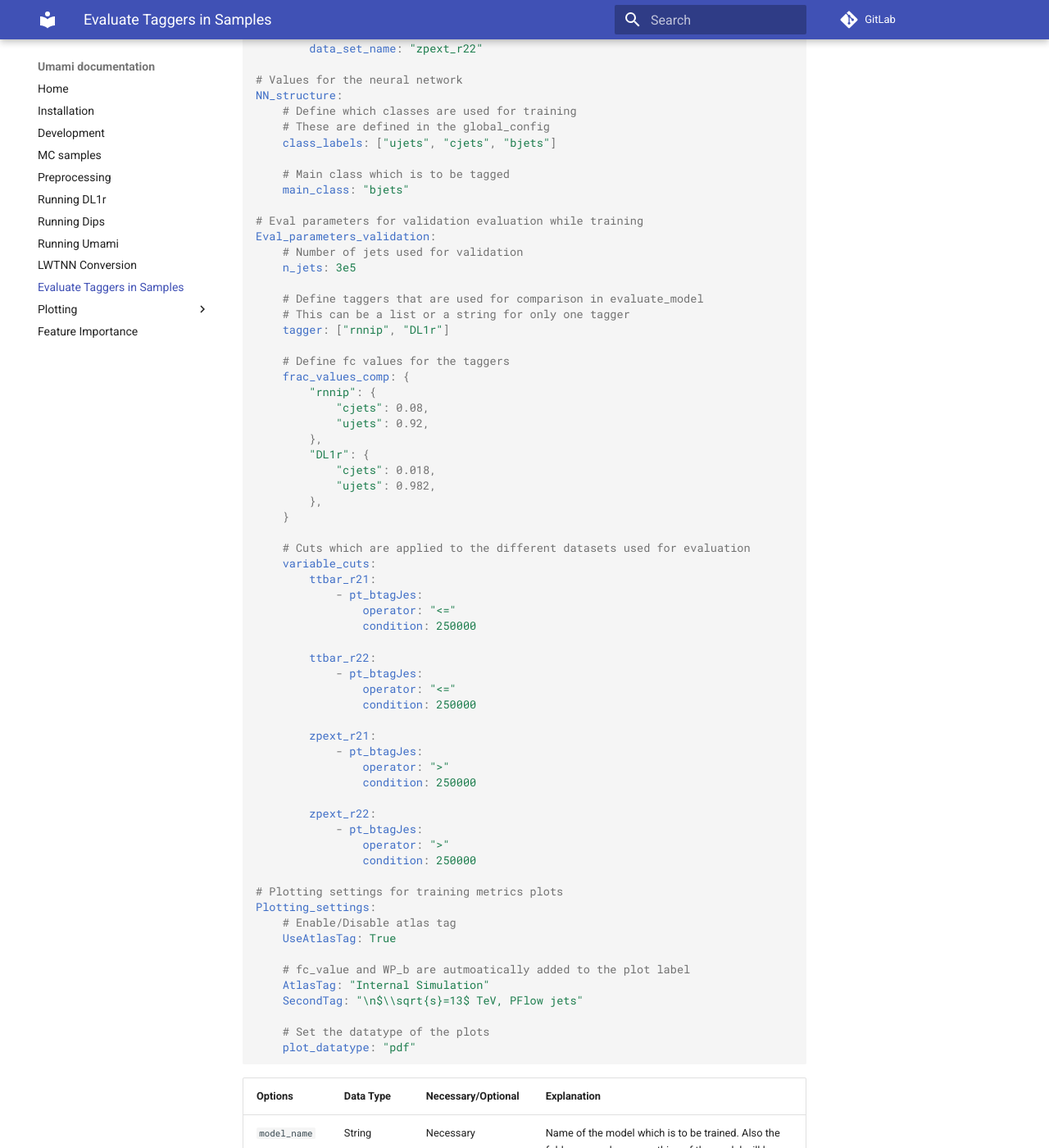
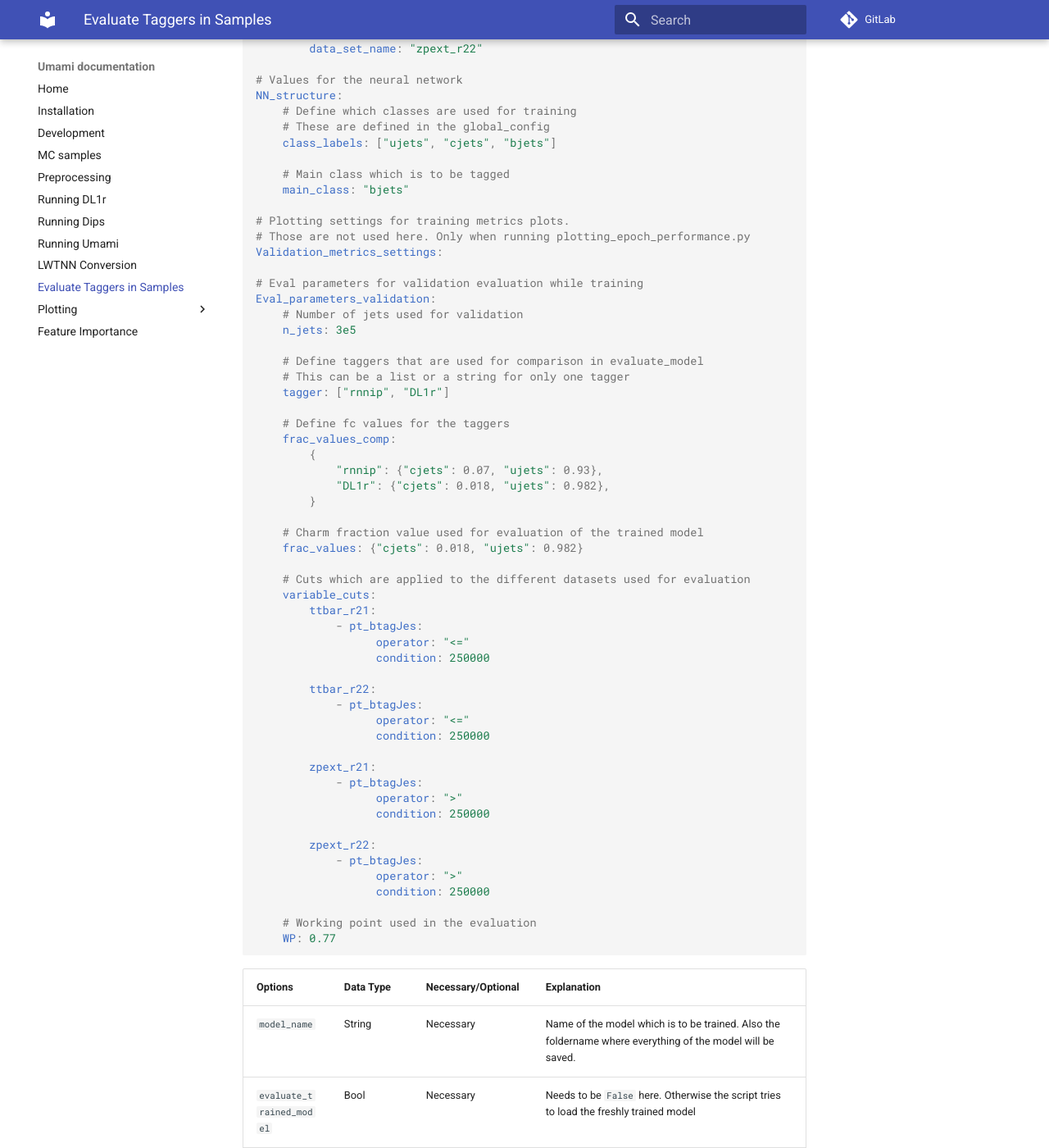
Before and after one commit to umami-hep/umami, an MkDocs documentation site: the page built from docs/WO_trained_model.md, in a window 1280 px wide and 1400 px high, scrolled down 888 px. Shown: the whole window at 82% size. Built offline with MkDocs 1.6.1 and Material for MkDocs 9.7.7, drawn with Linux system fonts in a browser that asks for light colours; some of the changed text lies outside the part shown.

Commit message:
Update evaluation without a fresh trained tagger

````diff
--- a/docs/WO_trained_model.md
+++ b/docs/WO_trained_model.md
@@ -39,6 +39,10 @@ NN_structure:
     # Main class which is to be tagged
     main_class: "bjets"
 
+# Plotting settings for training metrics plots.
+# Those are not used here. Only when running plotting_epoch_performance.py
+Validation_metrics_settings:
+
 # Eval parameters for validation evaluation while training
 Eval_parameters_validation:
     # Number of jets used for validation
@@ -49,50 +53,39 @@ Eval_parameters_validation:
     tagger: ["rnnip", "DL1r"]
 
     # Define fc values for the taggers
-    frac_values_comp: {
-        "rnnip": {
-            "cjets": 0.08,
-            "ujets": 0.92,
-        },
-        "DL1r": {
-            "cjets": 0.018,
-            "ujets": 0.982,
-        },
-    }
+    frac_values_comp:
+        {
+            "rnnip": {"cjets": 0.07, "ujets": 0.93},
+            "DL1r": {"cjets": 0.018, "ujets": 0.982},
+        }
+
+    # Charm fraction value used for evaluation of the trained model
+    frac_values: {"cjets": 0.018, "ujets": 0.982}
 
     # Cuts which are applied to the different datasets used for evaluation
     variable_cuts:
         ttbar_r21:
             - pt_btagJes:
-                operator: "<="
-                condition: 250000
+                  operator: "<="
+                  condition: 250000
 
         ttbar_r22:
             - pt_btagJes:
-                operator: "<="
-                condition: 250000
+                  operator: "<="
+                  condition: 250000
 
         zpext_r21:
             - pt_btagJes:
-                operator: ">"
-                condition: 250000
+                  operator: ">"
+                  condition: 250000
 
         zpext_r22:
             - pt_btagJes:
-                operator: ">"
-                condition: 250000
+                  operator: ">"
+                  condition: 250000
 
-# Plotting settings for training metrics plots
-Plotting_settings:
-    # Enable/Disable atlas tag
-    UseAtlasTag: True
-
-    # fc_value and WP_b are autmoatically added to the plot label
-    AtlasTag: "Internal Simulation"
-    SecondTag: "\n$\\sqrt{s}=13$ TeV, PFlow jets"
-
-    # Set the datatype of the plots
-    plot_datatype: "pdf"
+    # Working point used in the evaluation
+    WP: 0.77
 ```
 
 | Options | Data Type | Necessary/Optional | Explanation |
@@ -108,12 +101,14 @@ Plotting_settings:
 | `n_jets` | Int | Necessary | Number of jets used for evaluation. This should not be to high, due to the fact that Callback function also uses this amount of jets after each epoch for validation. |
 | `tagger` | List | Necessary | List of taggers used for comparison. This needs to be a list of string or a single string. The name of the taggers must be same as in the evaluation file. For example, if the DL1d probabilities in the test samples are called `DL1dLoose20210607_pb`, the name you need to add to the list is `DL1dLoose20210607`. |
 | `frac_values_comp` | Dict | Necessary | Dict with the fraction values for the comparison taggers. For all flavour (except the main flavour), you need to add values here which add up to one. |
+| `frac_values` | Dict | Necessary | Dict with the fraction values for the freshly trained tagger. For all flavour (except the main flavour), you need to add values here which add up to one. |
 | `variable_cuts` | Dict | Necessary | Dict of cuts which are applied when loading the different test files. Only jet variables can be cut on. |
+| `WP` | Float | Necessary | Working point that is used for evaluation. |
 
 To run the evaluation, you can now execute the following command in the `umami/umami` folder where the `evaluate_model.py` is:
 
 ```bash
-evaluate_model.py -c ../examples/Dips-PFlow-Training-config.yaml
+evaluate_model.py -c ../examples/evalute_comp_taggers.yaml
 ```
 
 The `evaluate_model.py` will now output a results file which has the results of your defined taggers inside. You can now use it like a regular one with a freshly trained model inside. An explanation how to plot the results is given in the [plotting_umami](https://gitlab.cern.ch/atlas-flavor-tagging-tools/algorithms/umami/-/blob/master/docs/plotting_umami.md) documentation.
````
Also changed, not shown: 3 other files.
